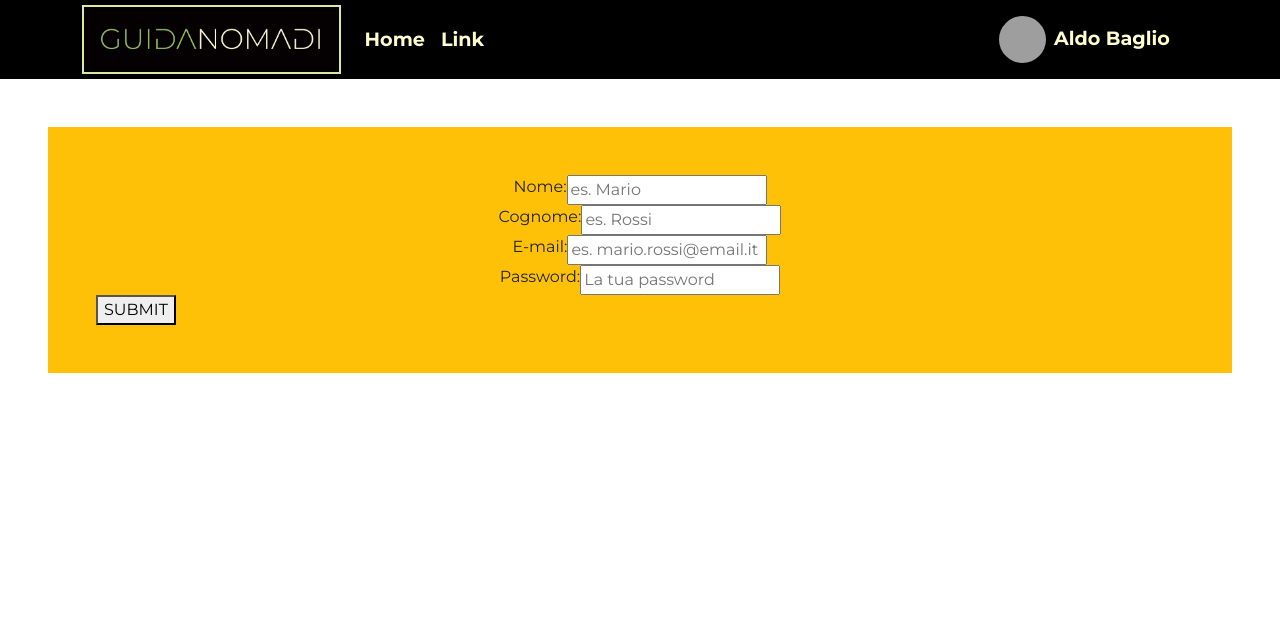
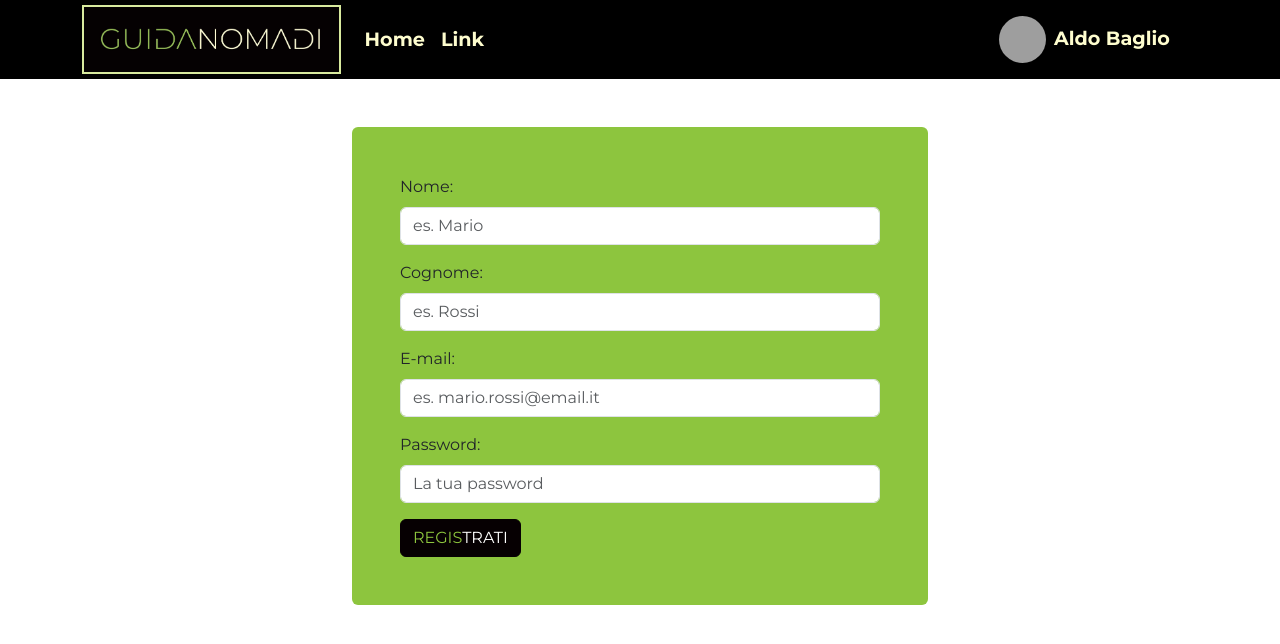
Before and after one commit to MoEzwawi/GUIDANOMADI_FRONTEND, a React (Create React App) app: page /register in a window 1280 px wide. Shown: the top 644 px of the page. Built offline with nearby package versions, Linux system fonts and the light colour scheme; grey boxes are pictures that could not be loaded.

Commit message:
improves login and registration forms

```diff
--- a/src/App.js
+++ b/src/App.js
@@ -1,12 +1,19 @@
 import './App.css';
 import "bootstrap/dist/css/bootstrap.min.css";
 import './custom.scss';
-import { BrowserRouter, Route, Routes } from 'react-router-dom';
+import { BrowserRouter, Navigate, Route, Routes } from 'react-router-dom';
 import Login from './components/Login';
 import Properties from './components/Properties';
 import Register from './components/Register';
 import NewPropertyForm from './components/NewPropertyForm';
 import Topbar from './components/Topbar';
+
+const isAuthenticated = () => {
+  return localStorage.getItem('authToken ');
+}
+const PrivateRoute = ({ element, ...rest }) => {
+  return isAuthenticated() ? <>{element}</> : <Navigate to="/login" />;
+}
 
 function App() {
   return (
@@ -14,7 +21,7 @@ function App() {
       <Topbar />
       <BrowserRouter>
         <Routes>
-          <Route path='/login' element={<Login />}></Route>
+          <Route path='/login' element={isAuthenticated ? <Login /> : <Properties />}></Route>
           <Route path='/register' element={<Register />}></Route>
           <Route path='/properties' element={<Properties />}></Route>
           <Route path='/newProperty' element={<NewPropertyForm />}></Route>
--- a/src/components/Login.jsx
+++ b/src/components/Login.jsx
@@ -1,7 +1,7 @@
 import { useState } from "react";
 import { useDispatch } from "react-redux";
 import { loginAction } from "../redux/actions/login";
-import { Alert } from "react-bootstrap";
+import { Alert, Form, Button } from "react-bootstrap";
 
 const Login = () => {
     const dispatch = useDispatch();
@@ -36,29 +36,32 @@ const Login = () => {
     };
 
     return (
-        <div className="p-5 bg-primary m-5">
-            <form onSubmit={handleSubmit}>
-                <div>
-                    <input
-                        placeholder="Inserisci email"
+        <div className="p-5 bg-primary m-5 mx-3 mx-md-auto rounded" style={{ maxWidth: '576px' }}>
+            <Form onSubmit={handleSubmit}>
+                <Form.Group className="mb-3" controlId="formBasicEmail">
+                    <Form.Label>Email address</Form.Label>
+                    <Form.Control
+                        type="email"
+                        placeholder="Enter email"
                         value={data.email}
-                        onChange={(e) => {
-                            handleInputChange("email", e.target.value);
-                        }}
+                        onChange={(e) => handleInputChange("email", e.target.value)}
                     />
-                </div>
-                <div>
-                    <input
+                </Form.Group>
+
+                <Form.Group className="mb-3" controlId="formBasicPassword">
+                    <Form.Label>Password</Form.Label>
+                    <Form.Control
                         type="password"
-                        placeholder="Inserisci password"
+                        placeholder="Password"
                         value={data.password}
-                        onChange={(e) => {
-                            handleInputChange("password", e.target.value);
-                        }}
+                        onChange={(e) => handleInputChange("password", e.target.value)}
                     />
-                </div>
-                <button type="submit">SUBMIT</button>
-            </form>
+                </Form.Group>
+
+                <Button variant="dark" type="submit">
+                    <span className="text-primary">LOG</span><span>IN</span>
+                </Button>
+            </Form>
             {showAlert && (
                 <Alert variant={error ? "danger" : "success"} onClose={() => setShowAlert(false)} dismissible>
                     {error ? error : "Login riuscito!"}
--- a/src/components/Register.jsx
+++ b/src/components/Register.jsx
@@ -1,66 +1,115 @@
-import { useState } from "react"
-import { useDispatch } from "react-redux"
-import { registerAction } from "../redux/actions/register"
-import { Alert } from "react-bootstrap"
+import { useState } from "react";
+import { useDispatch } from "react-redux";
+import { registerAction } from "../redux/actions/register";
+import { Alert, Form, Button } from "react-bootstrap";
 
 const Register = () => {
-    const dispatch = useDispatch()
-    const [showAlert, setShowAlert] = useState(false)
+    const dispatch = useDispatch();
+    const [showAlert, setShowAlert] = useState(false);
+    const [userWroteSth, setUserWroteSth] = useState(false)
+    const [errorNome, setErrorNome] = useState(null)
+    const [errorCognome, setErrorCognome] = useState(null)
+    const [errorEmail, setErrorEmail] = useState(null)
+    const [errorPw, setErrorPw] = useState(null)
+    const nameRegex = /^(.*[a-zA-Z]){3,}.*/;
+    const emailRegex = /^[a-zA-Z0-9._%+-]+@[a-zA-Z0-9.-]+\.[a-zA-Z]{2,}$/;
+    const passwordRegex = /^(?=.*[A-Za-z])(?=.*\d)[A-Za-z\d]{6,}$/;
     const [data, setData] = useState({
         firstName: '',
         lastName: '',
         email: '',
         password: ''
-    })
+    });
+
     const handleInputChange = (category, value) => {
         setData(prevState => ({
             ...prevState,
             [category]: value
-        }))
+        }));
+        setUserWroteSth(true)
+    };
+
+    const validateDataBeforeSubmit = (e) => {
+        e.preventDefault();
+        if (userWroteSth) {
+            let isNomeValid = nameRegex.test(data.firstName);
+            let isCognomeValid = nameRegex.test(data.lastName);
+            let isEmailValid = emailRegex.test(data.email);
+            let isPwValid = passwordRegex.test(data.password);
+
+            setErrorNome(!isNomeValid);
+            setErrorCognome(!isCognomeValid);
+            setErrorEmail(!isEmailValid);
+            setErrorPw(!isPwValid);
+
+            if (isNomeValid && isCognomeValid && isEmailValid && isPwValid) {
+                handleSubmit();
+            }
+        }
     }
-    const handleSubmit = (e) => {
-        e.preventDefault()
-        dispatch(registerAction(data))
+
+    const handleSubmit = () => {
+        dispatch(registerAction(data));
         setData({
             firstName: '',
             lastName: '',
             email: '',
             password: ''
-        })
-        setShowAlert(true)
-    }
+        });
+        setShowAlert(true);
+    };
+
     return (
-        <div className="p-5 bg-warning m-5">
-            <form onSubmit={handleSubmit}>
-                <div className="d-flex justify-content-center">
-                    <label htmlFor="firstName">Nome:</label>
-                    <input id="firstName" placeholder="es. Mario" value={data.firstName} onChange={(e) => {
-                        handleInputChange('firstName', e.target.value)
-                    }} />
-                </div>
-                <div className="d-flex justify-content-center">
-                    <label htmlFor="lastName">Cognome:</label>
-                    <input id="lastName" placeholder="es. Rossi" value={data.lastName} onChange={(e) => {
-                        handleInputChange('lastName', e.target.value)
-                    }} />
-                </div>
-                <div className="d-flex justify-content-center">
-                    <label htmlFor="email">E-mail:</label>
-                    <input id="email" placeholder="es. mario.rossi@email.it" value={data.email} onChange={(e) => {
-                        handleInputChange('email', e.target.value)
-                    }} />
-                </div>
-                <div className="d-flex justify-content-center">
-                    <label htmlFor="password">Password:</label>
-                    <input id="password" type="password" placeholder="La tua password" value={data.password} onChange={(e) => {
-                        handleInputChange('password', e.target.value)
-                    }} />
-                </div>
-                <button>SUBMIT</button>
-            </form>
-            {showAlert && <Alert variant="danger">Registrazione avvenuta correttamente!</Alert>}
+        <div className="p-5 bg-primary m-5 mx-3 mx-md-auto rounded" style={{ maxWidth: '576px' }}>
+            <Form onSubmit={validateDataBeforeSubmit}>
+                <Form.Group className='mb-3' controlId="firstName">
+                    <Form.Label>Nome:</Form.Label>
+                    <Form.Control
+                        type="text"
+                        placeholder="es. Mario"
+                        value={data.firstName}
+                        onChange={(e) => handleInputChange('firstName', e.target.value)}
+                    />
+                </Form.Group>
+                {errorNome && userWroteSth && <Alert variant="danger">⚠️ Il nome deve contenere almeno tre caratteri</Alert>}
+                <Form.Group className='mb-3' controlId="lastName">
+                    <Form.Label>Cognome:</Form.Label>
+                    <Form.Control
+                        type="text"
+                        placeholder="es. Rossi"
+                        value={data.lastName}
+                        onChange={(e) => handleInputChange('lastName', e.target.value)}
+                    />
+                </Form.Group>
+                {errorCognome && userWroteSth && <Alert variant="danger">⚠️ Il cognome deve contenere almeno tre caratteri</Alert>}
+                <Form.Group className='mb-3' controlId="email">
+                    <Form.Label>E-mail:</Form.Label>
+                    <Form.Control
+                        type="email"
+                        placeholder="es. mario.rossi@email.it"
+                        value={data.email}
+                        onChange={(e) => handleInputChange('email', e.target.value)}
+                    />
+                </Form.Group>
+                {errorEmail && userWroteSth && <Alert variant="danger">⚠️ Inserisci un indirizzo email valido</Alert>}
+                <Form.Group className='mb-3' controlId="password">
+                    <Form.Label>Password:</Form.Label>
+                    <Form.Control
+                        type="password"
+                        placeholder="La tua password"
+                        value={data.password}
+                        onChange={(e) => handleInputChange('password', e.target.value)}
+                    />
+                </Form.Group>
+                {errorPw && userWroteSth && <Alert variant="danger">⚠️ La password deve contenere minimo sei caratteri e almeno un numero</Alert>}
+                <Button variant="dark" type="submit">
+                    <span className="text-primary">REGIS</span><span>TRATI</span>
+                </Button>
+            </Form>
+            {showAlert && !errorNome && !errorCognome && !errorEmail && !errorPw &&
+                <Alert variant="danger">Registrazione avvenuta correttamente!</Alert>}
         </div>
-    )
-}
+    );
+};
 
-export default Register
+export default Register;
--- a/src/redux/actions/login.js
+++ b/src/redux/actions/login.js
@@ -13,7 +13,7 @@ export const loginAction = (obj) => {
             });
 
             if (!res.ok) {
-                throw new Error("Username o password errati");
+                throw new Error("⚠️ Username o password errati");
             }
 
             const data = await res.json();
```
